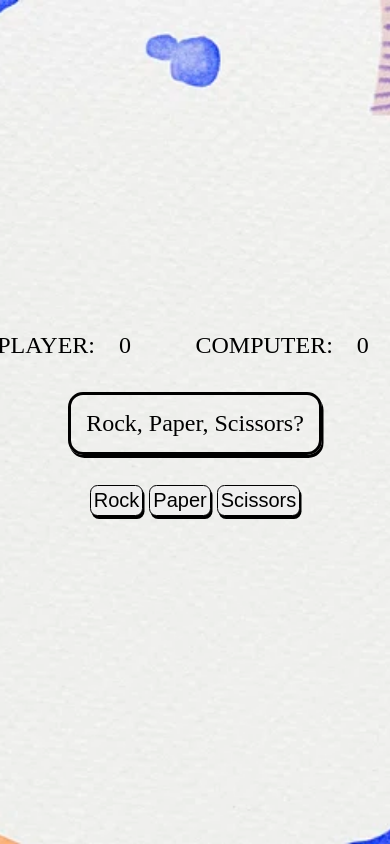
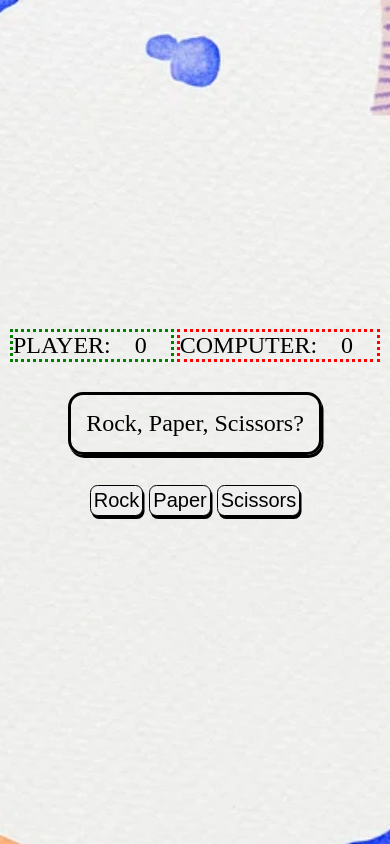
Before and after one commit to leedeen01/Rock-Paper-Scissors, a plain HTML site: page index.html in a window 390 px wide. Drawn offline with Linux system fonts and the light colour scheme.

Commit message:
Supported the website for phone use

```diff
--- a/styles.css
+++ b/styles.css
@@ -38,17 +38,16 @@ span {
 }
 
 #player {
-    border: 2px dotted transparent;
-    padding-right: 18px;
+    border: 2px dotted green;
 }
 
 #computer {
-    border: 2px dotted transparent;
+    border: 2px dotted red;
 }
 
 .score {
     display: flex;
-    gap: 5px;
+    gap: 2px;
 }
 
 .retry {
```
